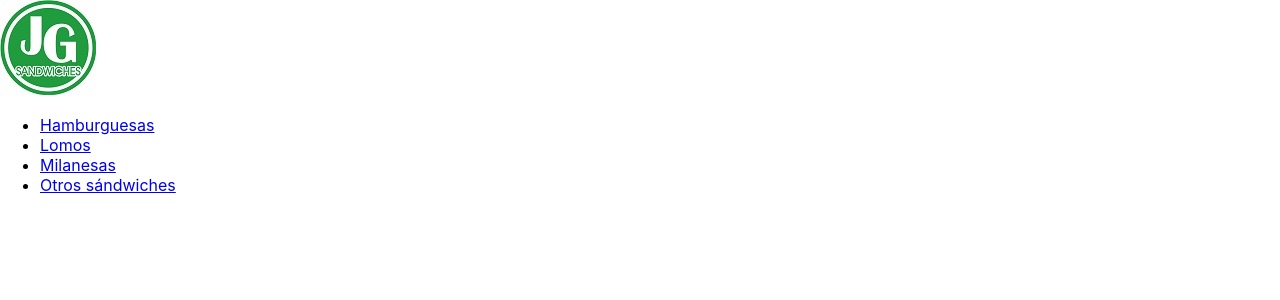
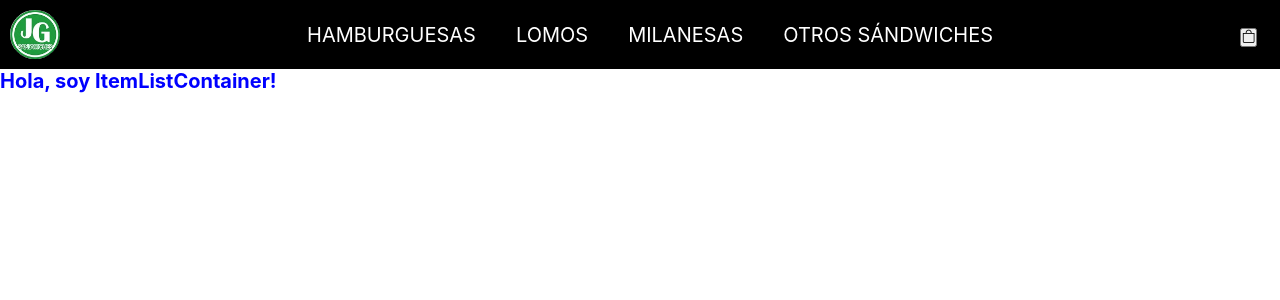
Before and after one commit to rafafloresok/ch-react, a React (Create React App) app: page / in a window 1280 px wide. Shown: the top 300 px of the page. Built offline with nearby package versions, Linux system fonts and the light colour scheme.

Commit message:
se incorporan estilos en header e ItemListContainer

```diff
--- a/public/index.html
+++ b/public/index.html
@@ -24,6 +24,7 @@
       work correctly both with client-side routing and a non-root public URL.
       Learn how to configure a non-root public URL by running `npm run build`.
     -->
+    <link rel="stylesheet" href="https://cdn.jsdelivr.net/npm/bootstrap-icons@1.8.1/font/bootstrap-icons.css">
     <title>React App</title>
   </head>
   <body>
--- a/src/App.css
+++ b/src/App.css
@@ -1,38 +1,16 @@
-.App {
-  text-align: center;
+/* HACKS */
+* {
+  margin: 0;
+  padding: 0;
+  box-sizing: border-box;
 }
-
-.App-logo {
-  height: 40vmin;
-  pointer-events: none;
+html {
+  font-size: 62.5%;
 }
-
-@media (prefers-reduced-motion: no-preference) {
-  .App-logo {
-    animation: App-logo-spin infinite 20s linear;
-  }
+img {
+  vertical-align: middle;
+  max-width: 100%;
 }
-
-.App-header {
-  background-color: #282c34;
-  min-height: 100vh;
-  display: flex;
-  flex-direction: column;
-  align-items: center;
-  justify-content: center;
-  font-size: calc(10px + 2vmin);
-  color: white;
+svg {
+  vertical-align: middle;
 }
-
-.App-link {
-  color: #61dafb;
-}
-
-@keyframes App-logo-spin {
-  from {
-    transform: rotate(0deg);
-  }
-  to {
-    transform: rotate(360deg);
-  }
-}
--- a/src/App.js
+++ b/src/App.js
@@ -1,9 +1,12 @@
 import NavBar from './components/NavBar';
+import ItemListContainer from './components/ItemListContainer';
+import './App.css';
 
 function App() {
   return (
     <div className="App">
       <NavBar/>
+      <ItemListContainer greeting="Hola, soy ItemListContainer!"/>
     </div>
   );
 }
--- /dev/null
+++ b/src/components/CartWidget.jsx
@@ -0,0 +1,12 @@
+import cartIcon from './cartIcon.svg';
+import './CartWidget.css';
+
+
+export default function CartWidget() {
+    return (
+        <div className="cart">
+            <button className="cart__btn"><i class="bi bi-bag"></i></button>
+            <span className="cart__counter">0</span>
+        </div>
+    );
+}
--- /dev/null
+++ b/src/components/ItemListContainer.jsx
@@ -0,0 +1,7 @@
+export default function ItemListContainer({greeting}) {
+    return (
+        <div className="itemListContainer">
+            <h1 className="itemListContainer__title" style={{color: "blue"}}>{greeting}</h1>
+        </div>
+    );
+}
--- a/src/components/NavBar.css
+++ b/src/components/NavBar.css
@@ -0,0 +1,27 @@
+.header {
+    width: 100%;
+    display: flex;
+    align-items: center;
+    justify-content: space-between;
+    background-color: black;
+    font-size: 2rem;
+    padding: 1rem;
+    flex-flow: row wrap;
+}
+.header__img {
+    border-radius: 50%;
+    width: 50px;
+}
+.navBar__list {
+    display: flex;
+    flex-flow: row wrap;
+}
+.navBar__item {
+    list-style: none;
+    margin: 0 2rem;
+}
+.navBar__link {
+    text-decoration: none;
+    color: white;
+    text-transform: uppercase;
+}
--- a/src/components/NavBar.jsx
+++ b/src/components/NavBar.jsx
@@ -1,7 +1,8 @@
 import logo from '../images/logo.jpg';
+import CartWidget from './CartWidget';
 import './NavBar.css';
 
-function NavBar() {
+export default function NavBar() {
     return (
         <header className="header">
             <a className="header__logo" href="">
@@ -15,8 +16,7 @@ function NavBar() {
                     <li className="navBar__item"><a className="navBar__link" href="#">Otros sándwiches</a></li>
                 </ul>
             </nav>
+            <CartWidget/>
         </header>
     );
 }
-
-export default NavBar
```
Also changed, not shown: src/components/CartWidget.css (added), src/components/ItemListContainer.css (added), src/components/cartIcon.svg (added), src/images/logo_grande.jpg (renamed from src/images/107567012_110928214021572_1403794115361930560_n.jpg).
